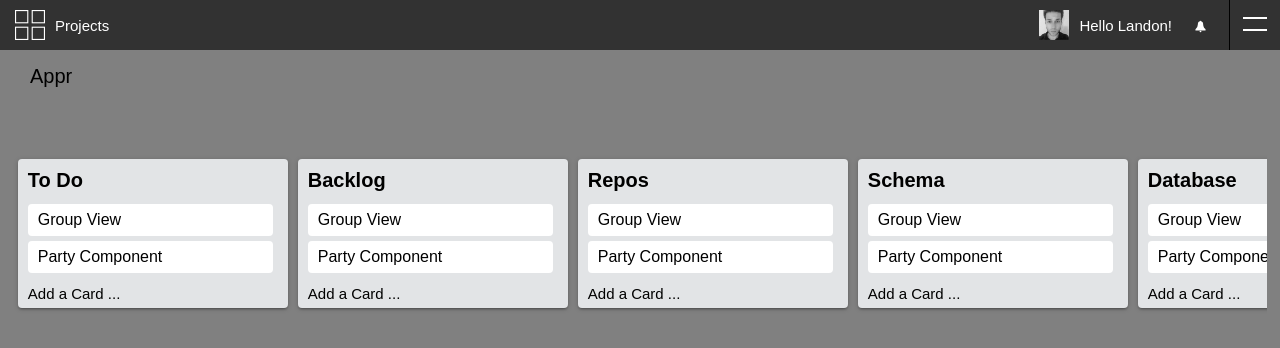
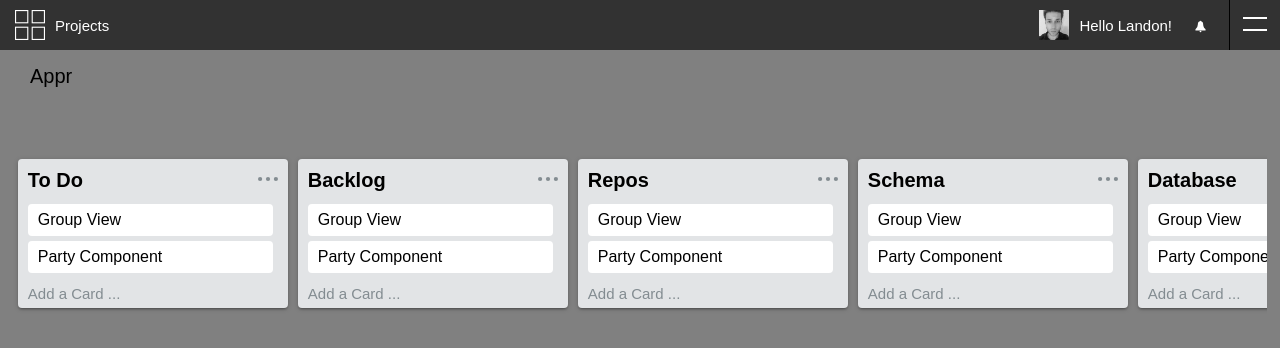
Before and after one commit to landonwjohnson/Appr, a React app: page /tracking in a window 1280 px wide. Shown: the top 348 px of the page. Built offline with nearby package versions, Linux system fonts and the light colour scheme.

Commit message:
made dotmenu icon in illustrator and added a dot menu button in the projectitem header

```diff
--- a/src/components/content/project_components/Tracking/ProjectItem/ProjectItem.js
+++ b/src/components/content/project_components/Tracking/ProjectItem/ProjectItem.js
@@ -10,6 +10,7 @@ class ProjectItem extends Component {
               <div className="prjt-item-inner">
                   <div className="prjt-item-header">
                     <label> {this.props.listName} </label>
+                    <span></span>
                   </div>
                   <div className="prjt-item-body">
                     <ul>
--- a/src/components/content/project_components/Tracking/ProjectItem/projectitem.scss
+++ b/src/components/content/project_components/Tracking/ProjectItem/projectitem.scss
@@ -37,8 +37,9 @@
     padding-right: 10px;
     padding-left: 10px;
     display: flex;
+    justify-content: space-between;
     height: 30px;
-    width: 100%;
+    max-width: 100%;
     position: relative;
     // border: 1px solid black;
 
@@ -47,6 +48,15 @@
         font-size: 20px;
         text-align: left;
         font-weight: bold;
+    }
+
+    span{
+        background-image: url("../../../../../img/icons/dot-menu.svg");
+        cursor: pointer;
+        background-position-x: 50%;
+        background-position-y: 50%;
+        width: 20px;
+        height: 20px;
     }
 
 
@@ -111,6 +121,7 @@
         border: none;
         border-radius: 4px;
         outline: none;
+        color: #838c91;
 
         &:hover{
             background-color: #CDD2D4;
```
Also changed, not shown: src/img/icons/dot-menu.svg (added).
